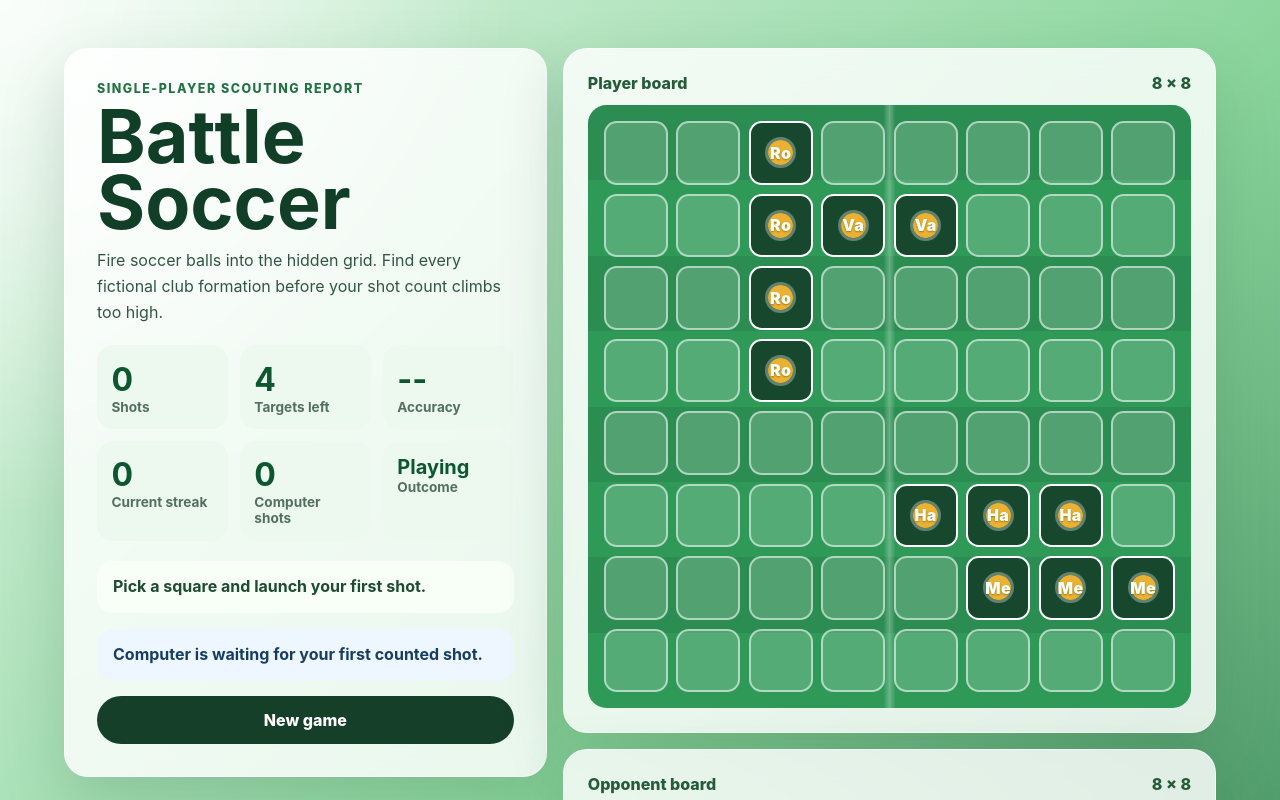
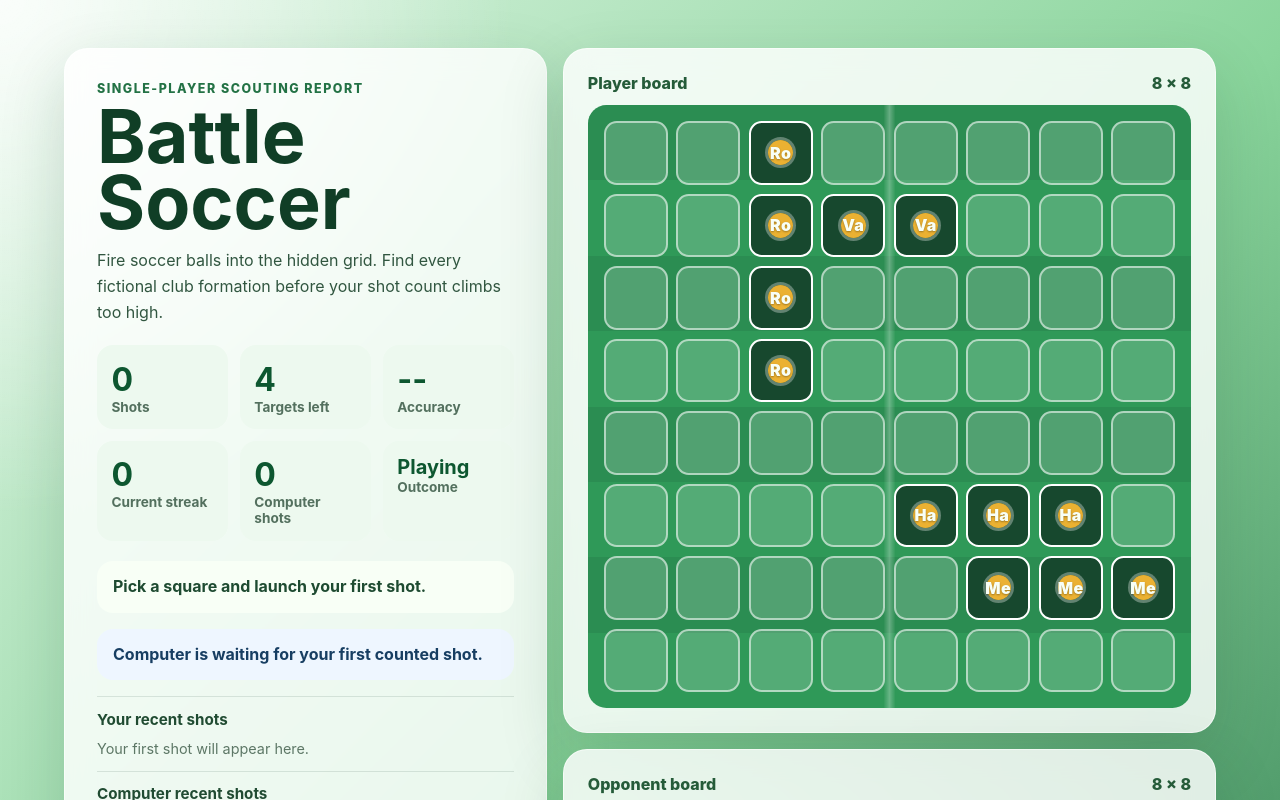
Before and after one commit to vandiverj/battle-soccer, a React (Vite) app: page / in a window 1280 px wide. Shown: the top 800 px of the page. Built offline with nearby package versions, Linux system fonts and the light colour scheme.

Commit message:
Add recent shot history

```diff
--- a/src/App.css
+++ b/src/App.css
@@ -154,6 +154,68 @@ h2 {
 .result--lost {
   background: #ffe1db;
   color: #7a1f12;
+}
+
+.shot-history-grid {
+  display: grid;
+  gap: 0.75rem;
+  margin: 1rem 0;
+}
+
+.shot-history {
+  padding-top: 0.8rem;
+  border-top: 1px solid rgba(22, 63, 42, 0.12);
+}
+
+.shot-history h2 {
+  margin-bottom: 0.65rem;
+  color: #204b32;
+  font-size: 0.95rem;
+}
+
+.shot-history__empty {
+  margin-bottom: 0;
+  color: #5d7766;
+  font-size: 0.9rem;
+  line-height: 1.35;
+}
+
+.shot-history__list {
+  display: grid;
+  gap: 0.45rem;
+  padding: 0;
+  margin: 0;
+  list-style: none;
+}
+
+.shot-history__item {
+  display: flex;
+  align-items: center;
+  justify-content: space-between;
+  gap: 0.5rem;
+  min-height: 2rem;
+  padding: 0.4rem 0.55rem;
+  color: #1e4b31;
+  font-size: 0.88rem;
+  font-weight: 800;
+}
+
+.shot-history__item strong {
+  min-width: 3rem;
+  padding: 0.18rem 0.45rem;
+  border-radius: 999px;
+  color: #ffffff;
+  font-size: 0.72rem;
+  text-align: center;
+  text-transform: uppercase;
+}
+
+.shot-history__item--hit strong {
+  background: #237245;
+}
+
+.shot-history__item--miss strong {
+  background: #986b14;
 }
 
 .reset-button {
--- /dev/null
+++ b/src/components/ShotHistory.tsx
@@ -0,0 +1,33 @@
+import { getShotHistory } from '../game/gameState';
+import type { GameState, ShotSide } from '../game/types';
+
+type ShotHistoryProps = {
+  state: GameState;
+  side: ShotSide;
+  title: string;
+  emptyText: string;
+};
+
+const formatCoordinate = (row: number, col: number): string => `R${row + 1} C${col + 1}`;
+
+export function ShotHistory({ state, side, title, emptyText }: ShotHistoryProps) {
+  const shots = getShotHistory(state, side).slice(-5).reverse();
+
+  return (
+    <section className="shot-history" aria-label={title}>
+      <h2>{title}</h2>
+      {shots.length === 0 ? (
+        <p className="shot-history__empty">{emptyText}</p>
+      ) : (
+        <ol className="shot-history__list">
+          {shots.map((shot) => (
+            <li className={`shot-history__item shot-history__item--${shot.outcome}`} key={shot.key}>
+              <span>{formatCoordinate(shot.coordinate.row, shot.coordinate.col)}</span>
+              <strong>{shot.outcome}</strong>
+            </li>
+          ))}
+        </ol>
+      )}
+    </section>
+  );
+}
--- a/src/components/StatusPanel.tsx
+++ b/src/components/StatusPanel.tsx
@@ -1,5 +1,6 @@
 import { getGameOutcome, getShotAccuracy } from '../game/gameState';
 import type { GameState } from '../game/types';
+import { ShotHistory } from './ShotHistory';
 
 type StatusPanelProps = {
   state: GameState;
@@ -100,6 +101,21 @@ export function StatusPanel({ state, remainingCount, onReset }: StatusPanelProps
         {formatLastComputerResult(state)}
       </p>
 
+      <div className="shot-history-grid">
+        <ShotHistory
+          state={state}
+          side="human"
+          title="Your recent shots"
+          emptyText="Your first shot will appear here."
+        />
+        <ShotHistory
+          state={state}
+          side="computer"
+          title="Computer recent shots"
+          emptyText="Computer shots appear after counted turns."
+        />
+      </div>
+
       <button type="button" className="reset-button" onClick={onReset}>
         New game
       </button>
--- a/src/game/gameState.ts
+++ b/src/game/gameState.ts
@@ -1,6 +1,16 @@
 import { GRID_SIZE } from './targets';
 import { coordinateKey, placeTargets } from './placement';
-import type { CellState, ComputerShotResult, Coordinate, GameOutcome, GameState, PlacedTarget, ShotResult } from './types';
+import type {
+  CellState,
+  ComputerShotResult,
+  Coordinate,
+  GameOutcome,
+  GameState,
+  PlacedTarget,
+  ShotHistoryEntry,
+  ShotResult,
+  ShotSide,
+} from './types';
 
 const findTargetAt = (targets: PlacedTarget[], coordinate: Coordinate): PlacedTarget | undefined =>
   targets.find((target) => target.cells.some((cell) => coordinateKey(cell) === coordinateKey(coordinate)));
@@ -31,6 +41,21 @@ export const getGameOutcome = (state: Pick<GameState, 'isWon' | 'isLost'>): Game
   }
 
   return state.isLost ? 'lost' : 'playing';
+};
+
+const parseCoordinateKey = (key: string): Coordinate => {
+  const [row, col] = key.split(',').map(Number);
+  return { row, col };
+};
+
+export const getShotHistory = (state: GameState, side: ShotSide): ShotHistoryEntry[] => {
+  const shotMap = side === 'human' ? state.shots : state.playerShots;
+
+  return Object.entries(shotMap).map(([key, outcome]) => ({
+    key: `${side}-${key}`,
+    coordinate: parseCoordinateKey(key),
+    outcome: outcome as ShotHistoryEntry['outcome'],
+  }));
 };
 
 export const createGame = (
```
Also changed, not shown: src/game/types.ts (+8 -0 lines), 1 other file (tests, documents, lock files or other folders).
